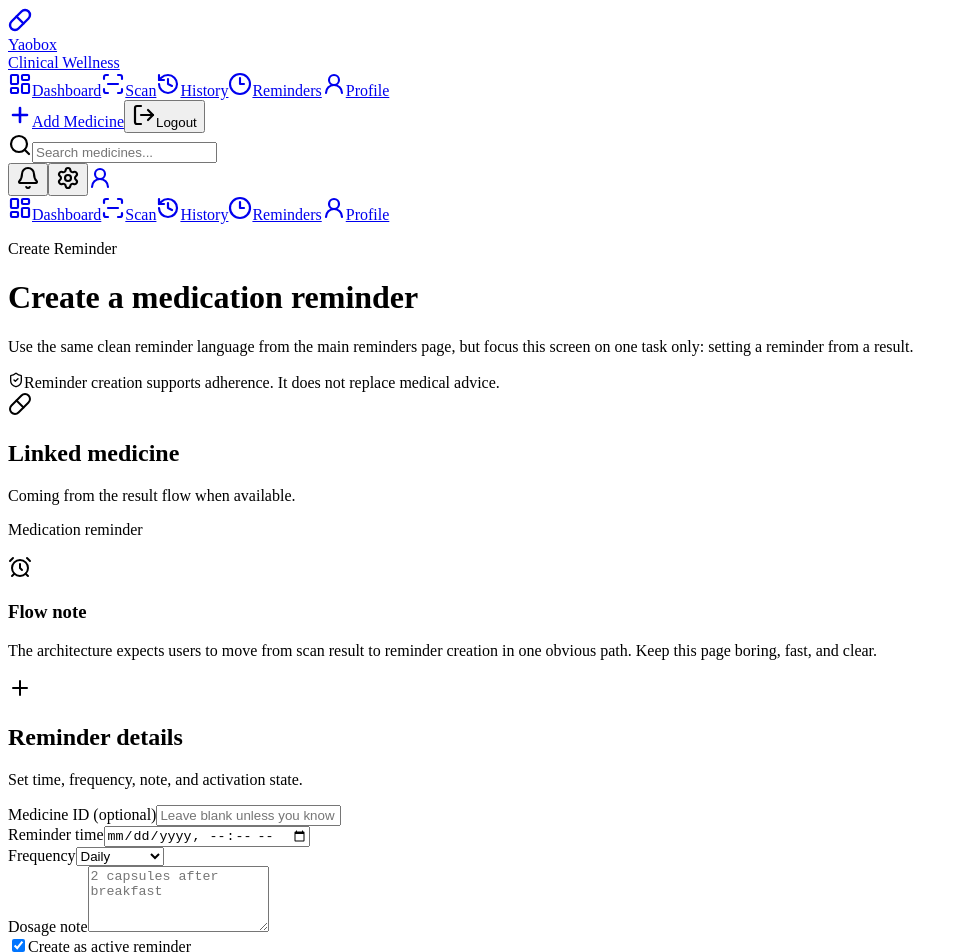
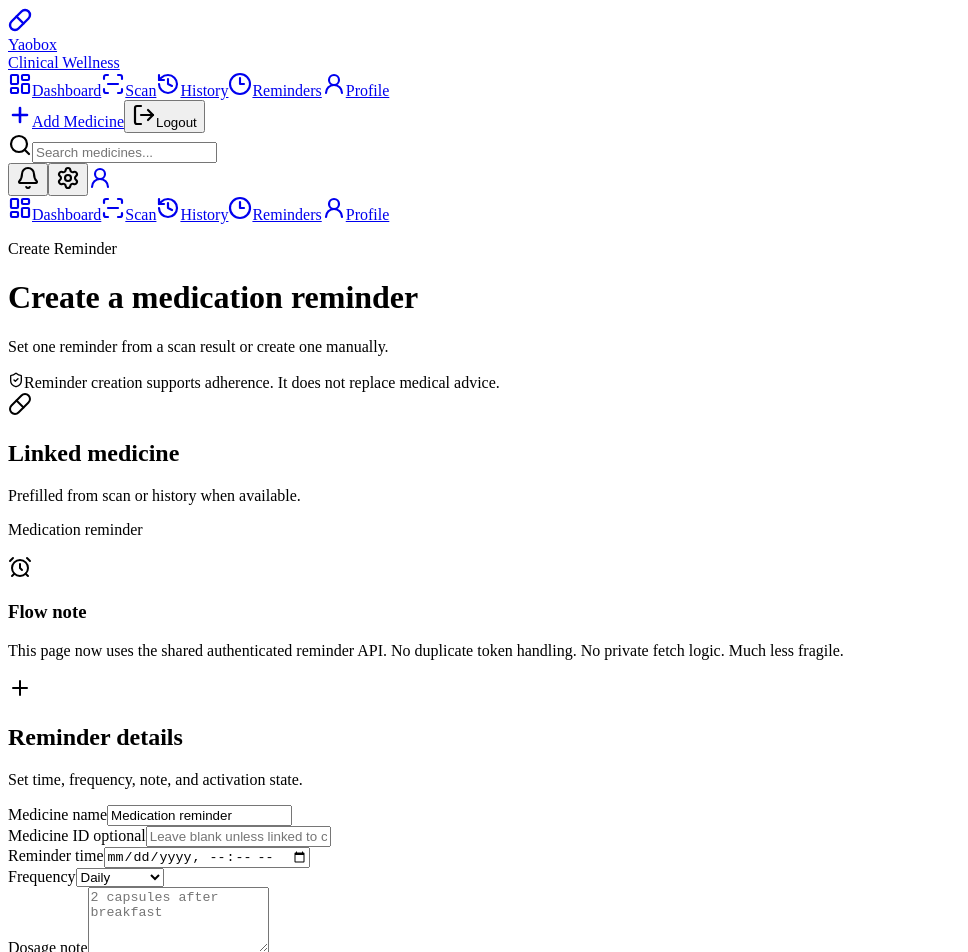
Before and after one commit to rm-bt/YAOBOX, a React (Vite) app in the folder frontend/: page /reminders/create in a window 1280 px wide. Shown: the top 952 px of the page, without its empty margins (0-968 px from the left). Built offline with nearby package versions, Linux system fonts and the light colour scheme; no server answers; sample sign-in values are in the browser's storage; the HTML template or start-up script is replaced by a standard one.

Commit message:
fix create reminder flow

```diff
--- a/frontend/src/features/reminders/pages/CreateReminderPage.tsx
+++ b/frontend/src/features/reminders/pages/CreateReminderPage.tsx
@@ -11,10 +11,10 @@ import {
   ShieldCheck,
 } from "lucide-react";
 
-const API_BASE_URL =
-  (import.meta as ImportMeta & {
-    env?: { VITE_API_BASE_URL?: string };
-  }).env?.VITE_API_BASE_URL ?? "http://127.0.0.1:8000";
+import {
+  createReminder,
+  type ReminderCreatePayload,
+} from "../../../api/reminders.api";
 
 type ReminderPrefillState = {
   medicineId?: string | number;
@@ -25,110 +25,46 @@ type ReminderPrefillState = {
 
 type ReminderFormState = {
   medicineId: string;
+  medicineName: string;
   reminderTime: string;
   frequency: string;
   dosageNote: string;
   isActive: boolean;
 };
 
-function getStoredToken(): string | null {
-  const directKeys = [
-    "yaobox_access_token",
-    "access_token",
-    "token",
-    "auth_token",
-    "yaobox_token",
-  ];
-
-  for (const key of directKeys) {
-    const value = window.localStorage.getItem(key);
+function firstNonEmptyString(...values: unknown[]): string {
+  for (const value of values) {
     if (typeof value === "string" && value.trim()) return value.trim();
   }
 
-  const jsonKeys = ["session", "auth", "auth-storage", "yaobox-auth"];
-
-  for (const key of jsonKeys) {
-    const raw = window.localStorage.getItem(key);
-    if (!raw) continue;
-
-    try {
-      const parsed = JSON.parse(raw) as Record<string, unknown>;
-      const candidates = [
-        parsed.access_token,
-        parsed.token,
-        (parsed.session as Record<string, unknown> | undefined)?.access_token,
-        (parsed.session as Record<string, unknown> | undefined)?.token,
-        (parsed.state as Record<string, unknown> | undefined)?.access_token,
-        (parsed.state as Record<string, unknown> | undefined)?.token,
-        (
-          (parsed.state as Record<string, unknown> | undefined)
-            ?.session as Record<string, unknown> | undefined
-        )?.access_token,
-        (
-          (parsed.state as Record<string, unknown> | undefined)
-            ?.session as Record<string, unknown> | undefined
-        )?.token,
-      ];
-
-      const found = candidates.find(
-        (value): value is string => typeof value === "string" && value.length > 0
-      );
-
-      if (found) return found;
-    } catch {
-      // ignore malformed storage values
-    }
-  }
-
-  return null;
-}
-
-async function requestJson<T>(path: string, init?: RequestInit): Promise<T> {
-  const token = getStoredToken();
-
-  const response = await fetch(`${API_BASE_URL}${path}`, {
-    ...init,
-    headers: {
-      Accept: "application/json",
-      ...(token ? { Authorization: `Bearer ${token}` } : {}),
-      ...(init?.headers ?? {}),
-    },
-  });
-
-  if (!response.ok) {
-    const text = await response.text();
-    throw new Error(text || `Request failed for ${path} with status ${response.status}`);
-  }
-
-  if (response.status === 204) {
-    return undefined as T;
-  }
-
-  return (await response.json()) as T;
+  return "";
 }
 
 function buildCreatePayload(
   form: ReminderFormState,
   state: ReminderPrefillState
-): Record<string, unknown> {
-  const payload: Record<string, unknown> = {
+): ReminderCreatePayload {
+  const payload: ReminderCreatePayload = {
     reminder_time: form.reminderTime,
     frequency: form.frequency,
-    dosage_note: form.dosageNote,
+    dosage_note: form.dosageNote.trim() || null,
     is_active: form.isActive,
   };
 
   const cleanMedicineId = form.medicineId.trim();
+  const cleanMedicineName = form.medicineName.trim();
+
   if (cleanMedicineId) {
     payload.medicine_id = cleanMedicineId;
   }
 
-  if (state.medicineName?.trim()) {
-    payload.medicine_name = state.medicineName.trim();
+  if (cleanMedicineName) {
+    payload.medicine_name = cleanMedicineName;
   }
 
   if (state.sourceScanId !== undefined && state.sourceScanId !== null) {
     const numericScanId = Number(state.sourceScanId);
+
     if (!Number.isNaN(numericScanId)) {
       payload.scan_id = numericScanId;
     }
@@ -144,39 +80,42 @@ export default function CreateReminderPage() {
 
   const state = (location.state ?? {}) as ReminderPrefillState;
 
-  const prefillMedicineName = useMemo(
-    () => state.medicineName?.trim() || "Medication reminder",
-    [state.medicineName]
+  const initialMedicineName = firstNonEmptyString(
+    state.medicineName,
+    "Medication reminder"
   );
 
   const [form, setForm] = useState<ReminderFormState>({
     medicineId: state.medicineId ? String(state.medicineId) : "",
+    medicineName: initialMedicineName,
     reminderTime: "",
     frequency: "daily",
     dosageNote: state.dosageNote ?? "",
     isActive: true,
   });
 
-  const createReminder = useMutation({
-    mutationFn: async (payload: Record<string, unknown>) =>
-      requestJson<unknown>("/reminders/", {
-        method: "POST",
-        headers: {
-          "Content-Type": "application/json",
-        },
-        body: JSON.stringify(payload),
-      }),
+  const prefillMedicineName = useMemo(
+    () => firstNonEmptyString(form.medicineName, "Medication reminder"),
+    [form.medicineName]
+  );
+
+  const createReminderMutation = useMutation({
+    mutationFn: (payload: ReminderCreatePayload) => createReminder(payload),
     onSuccess: async () => {
       await queryClient.invalidateQueries({ queryKey: ["reminders"] });
-      await queryClient.refetchQueries({ queryKey: ["reminders"], exact: true });
       navigate("/reminders", { replace: true });
     },
   });
 
   function handleSubmit(event: FormEvent<HTMLFormElement>) {
     event.preventDefault();
-    createReminder.reset();
-    createReminder.mutate(buildCreatePayload(form, state));
+
+    if (!form.reminderTime) {
+      return;
+    }
+
+    createReminderMutation.reset();
+    createReminderMutation.mutate(buildCreatePayload(form, state));
   }
 
   return (
@@ -191,8 +130,7 @@ export default function CreateReminderPage() {
         </h1>
 
         <p className="text-lg text-slate-600 max-w-3xl leading-relaxed">
-          Use the same clean reminder language from the main reminders page, but
-          focus this screen on one task only: setting a reminder from a result.
+          Set one reminder from a scan result or create one manually.
         </p>
 
         <div className="inline-flex items-center gap-2 rounded-full bg-brand-primary-container/40 px-4 py-2 text-sm font-semibold text-brand-on-primary-container">
@@ -214,13 +152,15 @@ export default function CreateReminderPage() {
                   Linked medicine
                 </h2>
                 <p className="text-sm text-slate-500">
-                  Coming from the result flow when available.
+                  Prefilled from scan or history when available.
                 </p>
               </div>
             </div>
 
             <div className="rounded-[24px] bg-slate-50 border border-slate-100 px-5 py-5">
-              <p className="font-bold text-slate-900 text-lg">{prefillMedicineName}</p>
+              <p className="font-bold text-slate-900 text-lg">
+                {prefillMedicineName}
+              </p>
 
               {state.sourceScanId ? (
                 <p className="text-sm text-slate-500 mt-2">
@@ -230,7 +170,9 @@ export default function CreateReminderPage() {
 
               {form.dosageNote ? (
                 <div className="mt-4 rounded-[18px] bg-white px-4 py-3 text-sm text-slate-700">
-                  <span className="font-semibold text-slate-900">Suggested note:</span>{" "}
+                  <span className="font-semibold text-slate-900">
+                    Suggested note:
+                  </span>{" "}
                   {form.dosageNote}
                 </div>
               ) : null}
@@ -246,8 +188,8 @@ export default function CreateReminderPage() {
             </div>
 
             <p className="text-sm text-slate-600 leading-relaxed">
-              The architecture expects users to move from scan result to reminder
-              creation in one obvious path. Keep this page boring, fast, and clear.
+              This page now uses the shared authenticated reminder API. No duplicate
+              token handling. No private fetch logic. Much less fragile.
             </p>
           </div>
         </div>
@@ -262,7 +204,9 @@ export default function CreateReminderPage() {
               <Plus className="w-6 h-6" />
             </div>
             <div>
-              <h2 className="text-xl font-bold text-slate-900">Reminder details</h2>
+              <h2 className="text-xl font-bold text-slate-900">
+                Reminder details
+              </h2>
               <p className="text-sm text-slate-500">
                 Set time, frequency, note, and activation state.
               </p>
@@ -272,7 +216,25 @@ export default function CreateReminderPage() {
           <form className="space-y-5" onSubmit={handleSubmit}>
             <div className="space-y-2">
               <label className="text-sm font-semibold text-slate-800">
-                Medicine ID (optional)
+                Medicine name
+              </label>
+              <input
+                type="text"
+                value={form.medicineName}
+                onChange={(event) =>
+                  setForm((current) => ({
+                    ...current,
+                    medicineName: event.target.value,
+                  }))
+                }
+                placeholder="Medicine name"
+                className="w-full rounded-[20px] border border-slate-200 bg-slate-50 px-4 py-3.5 text-slate-900 outline-none focus:border-brand-primary focus:ring-2 focus:ring-brand-primary/10"
+              />
+            </div>
+
+            <div className="space-y-2">
+              <label className="text-sm font-semibold text-slate-800">
+                Medicine ID optional
               </label>
               <input
                 type="text"
@@ -283,7 +245,7 @@ export default function CreateReminderPage() {
                     medicineId: event.target.value,
                   }))
                 }
-                placeholder="Leave blank unless you know the linked medicine id"
+                placeholder="Leave blank unless linked to catalog"
                 className="w-full rounded-[20px] border border-slate-200 bg-slate-50 px-4 py-3.5 text-slate-900 outline-none focus:border-brand-primary focus:ring-2 focus:ring-brand-primary/10"
               />
             </div>
@@ -362,15 +324,15 @@ export default function CreateReminderPage() {
               </span>
             </label>
 
-            {createReminder.isError ? (
+            {createReminderMutation.isError ? (
               <div className="rounded-[20px] bg-red-50 border border-red-100 px-4 py-4 text-sm text-red-700 leading-relaxed whitespace-pre-wrap break-words">
-                {createReminder.error instanceof Error
-                  ? createReminder.error.message
+                {createReminderMutation.error instanceof Error
+                  ? createReminderMutation.error.message
                   : "Reminder creation failed."}
               </div>
             ) : null}
 
-            {createReminder.isSuccess ? (
+            {createReminderMutation.isSuccess ? (
               <div className="rounded-[20px] bg-emerald-50 border border-emerald-100 px-4 py-4 text-sm text-emerald-700 leading-relaxed flex items-start gap-2">
                 <CheckCircle2 className="w-4 h-4 mt-0.5 shrink-0" />
                 <span>Reminder created successfully.</span>
@@ -380,10 +342,10 @@ export default function CreateReminderPage() {
             <div className="flex flex-wrap gap-3 pt-1">
               <button
                 type="submit"
-                disabled={createReminder.isPending}
+                disabled={createReminderMutation.isPending}
                 className="rounded-full bg-brand-secondary px-6 py-3.5 text-white font-bold shadow-lg shadow-brand-secondary/20 transition-all hover:brightness-95 disabled:opacity-60 disabled:cursor-not-allowed"
               >
-                {createReminder.isPending ? "Creating..." : "Create reminder"}
+                {createReminderMutation.isPending ? "Creating..." : "Create reminder"}
               </button>
 
               <button
```
Also changed, not shown: frontend/src/api/reminders.api.ts (+6 -2 lines).
